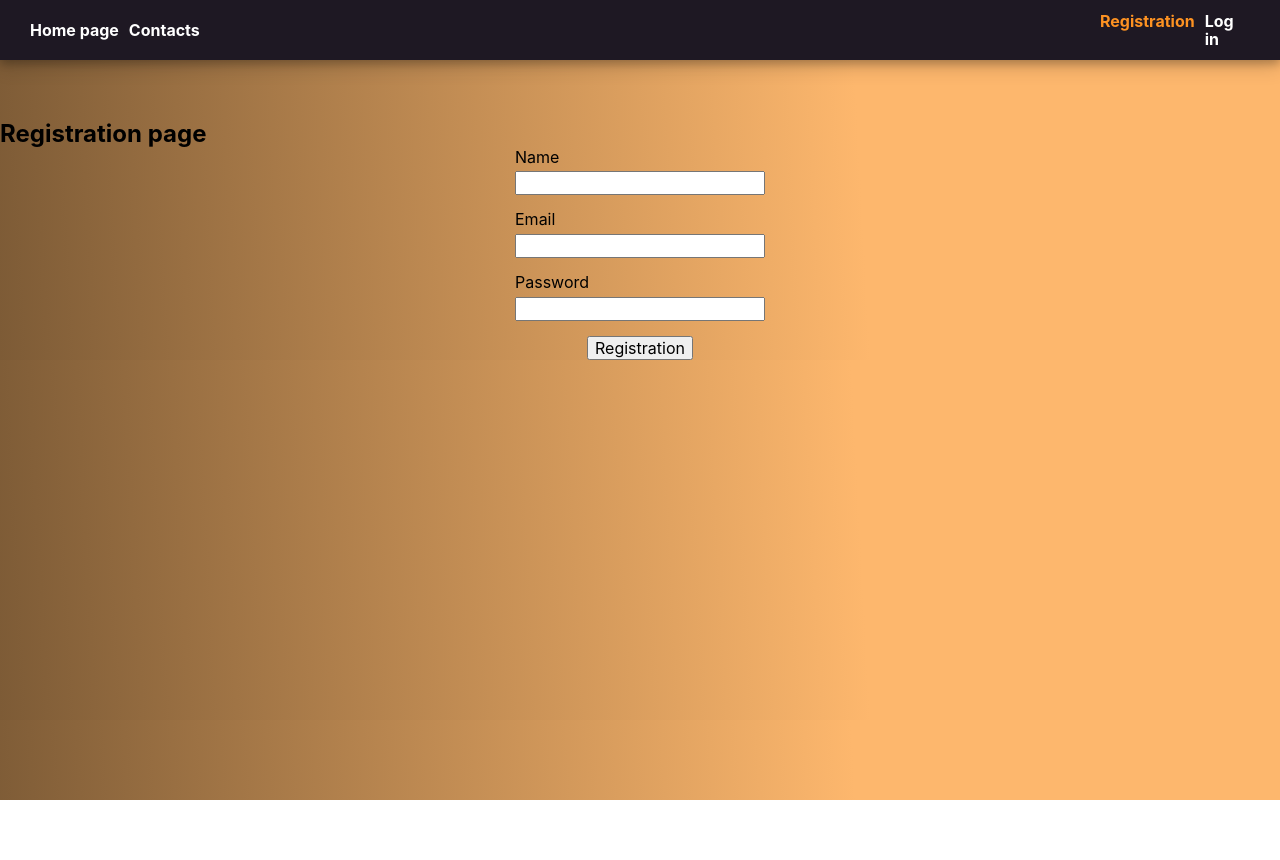
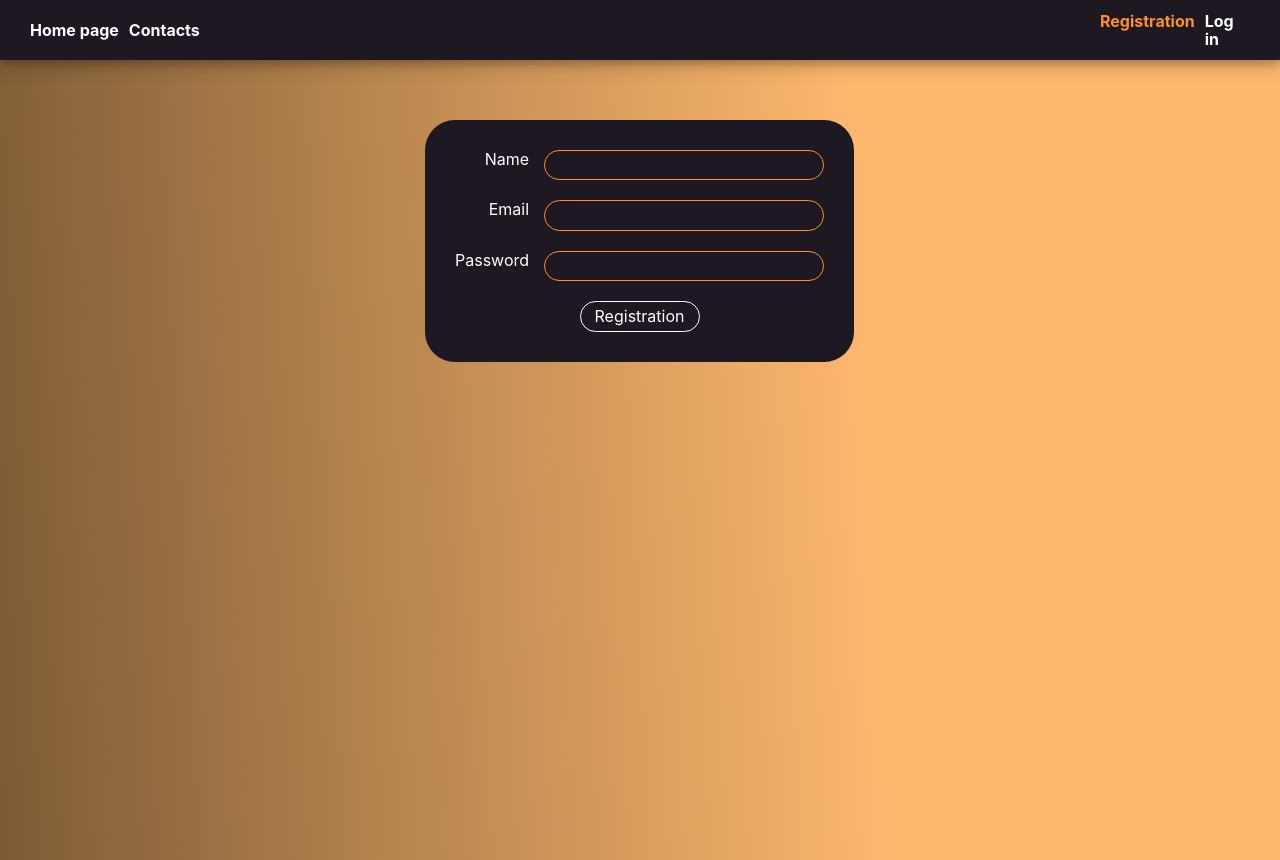
Before and after one commit to MishaHudz/goit-react-hw-08-phonebook, a React (Create React App) app: page /goit-react-hw-08-phonebook/register in a window 1280 px wide. Before the commit the page ends 800 px from the top, so only its background shows below. Built offline with nearby package versions, Linux system fonts and the light colour scheme.

Commit message:
add styles for home page

```diff
--- a/src/components/Layout/Layout.styles.js
+++ b/src/components/Layout/Layout.styles.js
@@ -17,7 +17,4 @@ export const Header = styled.header`
   }
 `;
 
-export const Main = styled.main`
-  padding-top: 60px;
-  /* padding-left: 30px; */
-`;
+export const Main = styled.main``;
--- a/src/pages/HomePage/HomePage.jsx
+++ b/src/pages/HomePage/HomePage.jsx
@@ -1,5 +1,42 @@
+import { useNavigate } from 'react-router-dom';
+import homePageImage from '../../images/homePageImage.png';
+import {
+  HomePageContactsBtn,
+  HomePageImageContainer,
+  HomePageInfo,
+  HomePageInfoContainer,
+  HomePageSection,
+} from './HomePage.styled';
+
 function HomePage() {
-  return <h1>Home Page</h1>;
+  const navigate = useNavigate();
+
+  return (
+    <HomePageSection>
+      <HomePageImageContainer>
+        <img src={homePageImage} width="230" alt="Phonebook with old phone" />
+      </HomePageImageContainer>
+      <HomePageInfoContainer>
+        <h1>
+          Save <br /> Contacts
+        </h1>
+        <HomePageInfo>
+          Welcome to our contact management website! <br /> Log in or register
+          to gain full access to all features. Record your contact numbers and
+          conveniently manage them. We provide a simple search tool for quickly
+          finding the information you need. <br /> You can add, and delete
+          contacts from your list. Your privacy and security are our priority.
+          All the data you enter is protected and confidential. Only you have
+          access to your contacts. <br /> Join us today and enjoy convenient
+          management of your contacts. Registration takes just a few minutes.
+          Start organizing your contacts easily and quickly!
+        </HomePageInfo>
+        <HomePageContactsBtn onClick={() => navigate('/contacts')}>
+          Contacts
+        </HomePageContactsBtn>
+      </HomePageInfoContainer>
+    </HomePageSection>
+  );
 }
 
 export default HomePage;
--- /dev/null
+++ b/src/pages/HomePage/HomePage.styled.js
@@ -0,0 +1,55 @@
+import styled from 'styled-components';
+
+export const HomePageSection = styled.section`
+  min-height: 100vh;
+  width: 320px;
+  display: flex;
+  flex-direction: column;
+
+  padding: 20px;
+  margin: 0 auto;
+
+  gap: 20px;
+
+  @media (min-width: 768px) {
+    padding-top: 40px;
+    width: 768px;
+    flex-direction: row;
+  }
+`;
+
+export const HomePageImageContainer = styled.div`
+  display: none;
+  padding-top: 50px;
+
+  @media (min-width: 768px) {
+    display: block;
+  }
+`;
+
+export const HomePageInfoContainer = styled.div`
+  display: flex;
+  flex-direction: column;
+
+  gap: 15px;
+`;
+
+export const HomePageContactsBtn = styled.button`
+  width: 120px;
+  background-color: #fd9222;
+  border-radius: 25px;
+  border: none;
+
+  padding: 5px 10px;
+  color: white;
+  cursor: pointer;
+
+  &:hover {
+    background-color: white;
+    color: #fd9222;
+  }
+`;
+
+export const HomePageInfo = styled.p`
+  line-height: 1.5em;
+`;
--- a/src/pages/LogInPage/LogInPage.jsx
+++ b/src/pages/LogInPage/LogInPage.jsx
@@ -35,6 +35,7 @@ function LogInPage() {
           <LogInPageInput
             type="email"
             value={email}
+            required
             onChange={({ target: { value } }) => setEmail(value)}
           />
         </LogInFormLabel>
@@ -43,10 +44,11 @@ function LogInPage() {
           <LogInPageInput
             type="password"
             value={password}
+            required
             onChange={({ target: { value } }) => setPassword(value)}
           />
         </LogInFormLabel>
-        {errorMessage && <p>Incorrect email or password!</p>}
+        {errorMessage.login && <p>Incorrect email or password!</p>}
         <LogInBtn>Log in</LogInBtn>
       </LogInForm>
     </LogInSection>
--- a/src/pages/LogInPage/LogInPage.styles.js
+++ b/src/pages/LogInPage/LogInPage.styles.js
@@ -6,6 +6,8 @@ export const LogInSection = styled.section`
   display: flex;
   flex-direction: column;
   align-items: center;
+
+  padding-top: 60px;
   margin: 0 auto;
   @media (min-width: 768px) {
     width: 500px;
@@ -54,7 +56,7 @@ export const LogInFormLabel = styled.label`
   @media (min-width: 768px) {
     justify-content: flex-end;
     flex-direction: row;
-    gap: 5px;
+    gap: 15px;
   }
 `;
 
@@ -64,10 +66,6 @@ export const LogInPageInput = styled.input`
   padding: 5px 15px;
   background-color: transparent;
   color: white;
-
-  @media (min-width: 768px) {
-    margin-left: 10px;
-  }
 `;
 
 export const LogInBtn = styled.button`
--- a/src/pages/RegistrationPage/RegistrationPage.jsx
+++ b/src/pages/RegistrationPage/RegistrationPage.jsx
@@ -2,10 +2,12 @@ import { useState } from 'react';
 import {
   RegistrationForm,
   RegistrationFormLabel,
+  RegistrationPageInput,
   RegistrationSection,
 } from './RegistrationPage.styles';
 import { useDispatch, useSelector } from 'react-redux';
 import { registrateUser } from 'store/operations';
+import { LogInBtn } from 'pages/LogInPage/LogInPage.styles';
 
 function RegistrationPage() {
   const dispatch = useDispatch();
@@ -28,21 +30,22 @@ function RegistrationPage() {
 
   return (
     <RegistrationSection>
-      <h2>Registration page</h2>
       <RegistrationForm action="" onSubmit={onFormSubmit}>
         <RegistrationFormLabel>
           Name
-          <input
+          <RegistrationPageInput
             type="text"
             name="name"
+            required
             value={name}
             onChange={({ target: { value } }) => setName(value)}
           />
         </RegistrationFormLabel>
         <RegistrationFormLabel>
           Email
-          <input
+          <RegistrationPageInput
             type="email"
+            required
             name="email"
             value={email}
             onChange={({ target: { value } }) => setEmail(value)}
@@ -50,15 +53,16 @@ function RegistrationPage() {
         </RegistrationFormLabel>
         <RegistrationFormLabel>
           Password
-          <input
+          <RegistrationPageInput
             type="password"
+            required
             name="password"
             value={password}
             onChange={({ target: { value } }) => setPassword(value)}
           />
         </RegistrationFormLabel>
-        {errorMessage && <p>This user already exist</p>}
-        <button>Registration</button>
+        {errorMessage.registration && <p>This user already exist</p>}
+        <LogInBtn>Registration</LogInBtn>
       </RegistrationForm>
     </RegistrationSection>
   );
--- a/src/pages/RegistrationPage/RegistrationPage.styles.js
+++ b/src/pages/RegistrationPage/RegistrationPage.styles.js
@@ -1,19 +1,69 @@
 import styled from 'styled-components';
 
-export const RegistrationSection = styled.section``;
+export const RegistrationSection = styled.section`
+  min-height: 100vh;
+  width: 320px;
+  display: flex;
+  flex-direction: column;
+  align-items: center;
+
+  padding-top: 60px;
+  margin: 0 auto;
+  @media (min-width: 768px) {
+    width: 500px;
+  }
+`;
 
 export const RegistrationForm = styled.form`
   display: flex;
+  flex-direction: column;
   align-items: center;
-  width: 250px;
-  flex-direction: column;
-  gap: 15px;
-  margin: 0 auto;
+
+  background-color: #1e1823;
+  color: white;
+  gap: 25px;
+
+  padding: 20px;
+  border-radius: 30px;
+
+  @media (min-width: 768px) {
+    padding: 30px;
+    gap: 20px;
+  }
+
+  opacity: 0;
+  transform: scale(0);
+  animation: scale-in 0.8s ease-in-out forwards;
+
+  @keyframes scale-in {
+    from {
+      opacity: 0;
+      transform: scale(0);
+    }
+    to {
+      opacity: 1;
+      transform: scale(1);
+    }
+  }
 `;
 
 export const RegistrationFormLabel = styled.label`
   width: 100%;
   display: flex;
   flex-direction: column;
-  gap: 5px;
+  gap: 10px;
+
+  @media (min-width: 768px) {
+    justify-content: flex-end;
+    flex-direction: row;
+    gap: 15px;
+  }
 `;
+
+export const RegistrationPageInput = styled.input`
+  border: 1px solid #fd9222;
+  border-radius: 25px;
+  padding: 5px 15px;
+  background-color: transparent;
+  color: white;
+`;
--- a/src/store/operations.js
+++ b/src/store/operations.js
@@ -55,7 +55,7 @@ export const registrateUser = createAsyncThunk(
 
       return data;
     } catch (error) {
-      return rejectWithValue(error.message);
+      return rejectWithValue({ registration: error.message });
     }
   }
 );
@@ -68,7 +68,7 @@ export const loginUser = createAsyncThunk(
 
       return data;
     } catch (error) {
-      return rejectWithValue(error.message);
+      return rejectWithValue({ login: error.message });
     }
   }
 );
```
Also changed, not shown: src/images/homePageImage.png (added).
